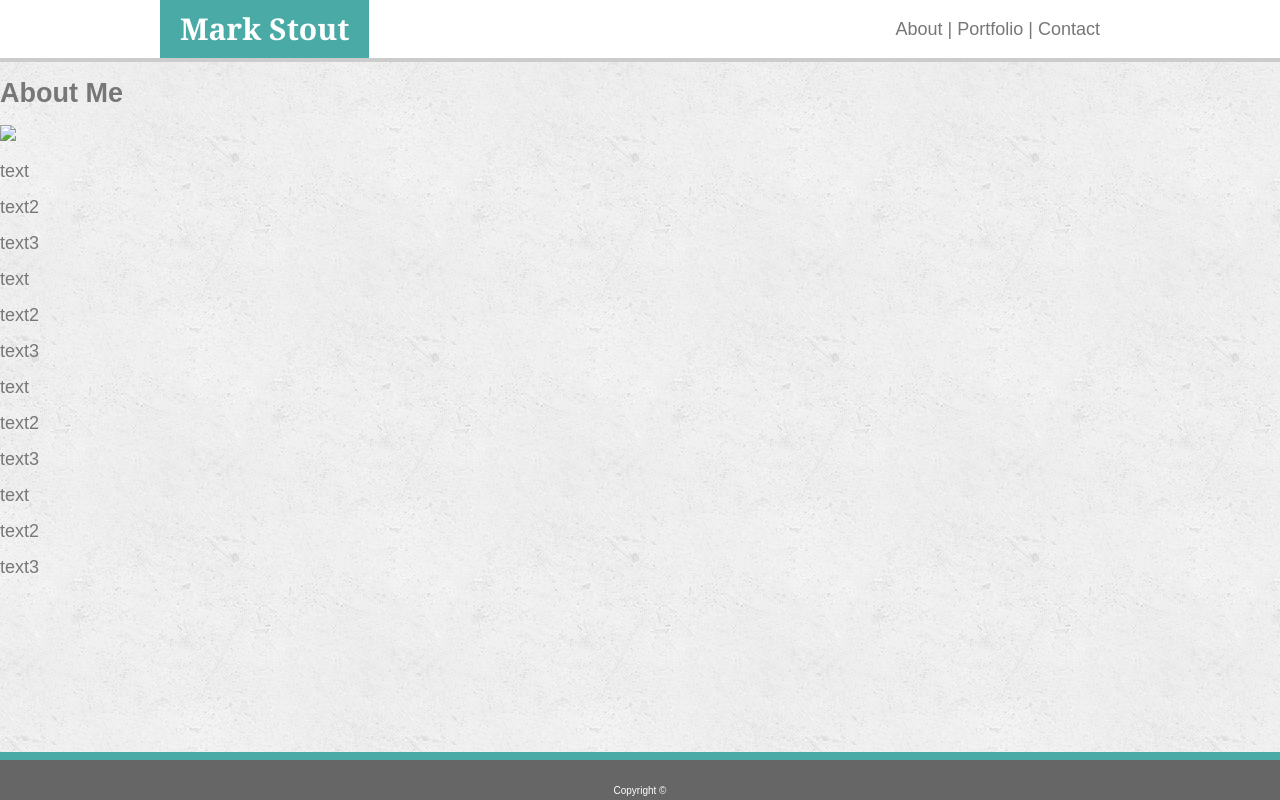
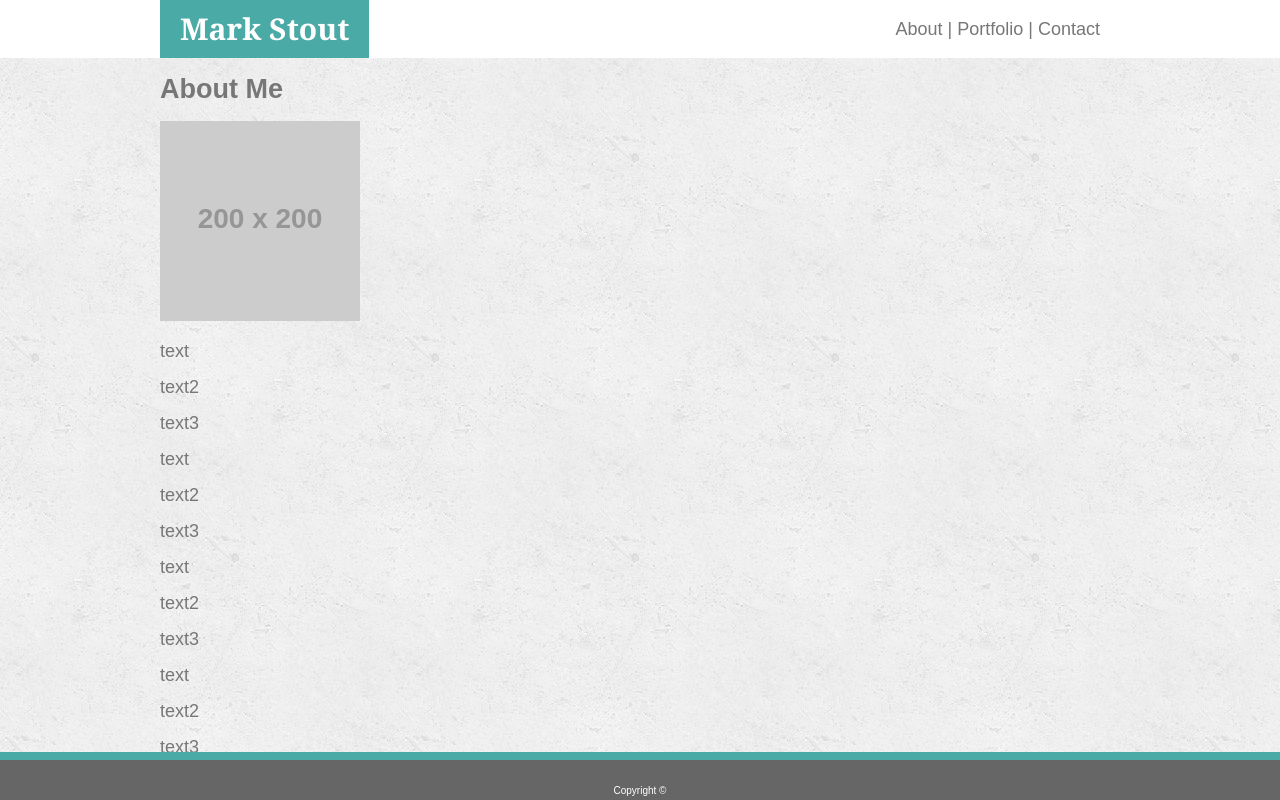
Before and after one commit to markspcs/Week-01_homework, a plain HTML site: page index.html in a window 1280 px wide. Drawn offline with Linux system fonts and the light colour scheme; placeholder pictures from the web are drawn by us.

Commit message:
completed formating

```diff
--- a/assets/css/style.css
+++ b/assets/css/style.css
@@ -8,20 +8,23 @@ body
     color: #777777;
     background-image: url("../images/backgroundConcrete.png");
     background-repeat: repeat;
-    border-top: 58px solid white;
   }
   header {
-      position: absolute;
-      top: 0;
       padding: 0;
       background: white;
-      width: 960px;
+      width: 100%;
       align-items: center;
-      left: 0;
-      right: 0;
       margin-left: auto;
       margin-right: auto;
   }
+  .header-container {
+      width: 960px;
+      margin: 0 auto;
+  }
+.body-container {
+    width: 960px;
+    margin: 0 auto;
+}
 h1 {
     display: inline-block;
     padding: 20px;
--- a/index.html
+++ b/index.html
@@ -9,14 +9,17 @@
 
 <body>
   <header>
+    <div class="header-container">
         <h1>Mark Stout</h1>
         <div id="nav" >About | Portfolio | Contact</div>
+    </div>
+
 
   </header>
-  <div class="line"></div>
+  <div class="body-container">
       <h2>About Me</h2>
 
-    <img src="./assets/images/me1.jpg" />
+      <img src="https://placehold.it/200x200" />
       <p>text</p>
       <p>text2</p>
       <p>text3</p>
@@ -30,6 +33,8 @@
       <p>text2</p>
       <p>text3</p>
 
+  </div>
+
   <div class="footer">
     <p>Copyright &copy;</p>
   </div>
```
Lines whose indentation alone changed are shown as unchanged.
